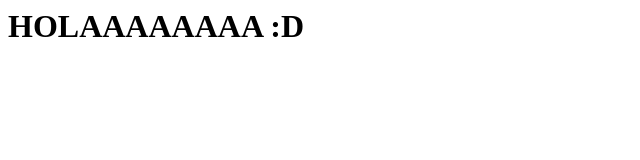
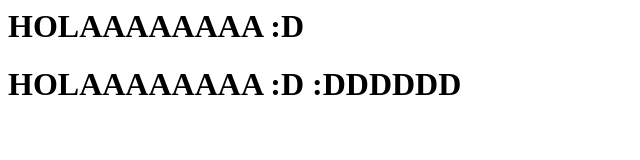
Before and after one commit to hayashi2295/MARTES1204, a plain HTML site: page index.html in a window 1280 px wide. Shown: the whole page, without its empty margins (0-640 px from the left). Drawn offline with Linux system fonts and the light colour scheme.

Commit message:
VERSION 3

```diff
--- a/index.html
+++ b/index.html
@@ -1,5 +1,6 @@
 <html>
   <body>
     <h1>HOLAAAAAAAA :D </h1>
+    <h1>HOLAAAAAAAA :D :DDDDDD </h1>
   </body>
 </html>
```
